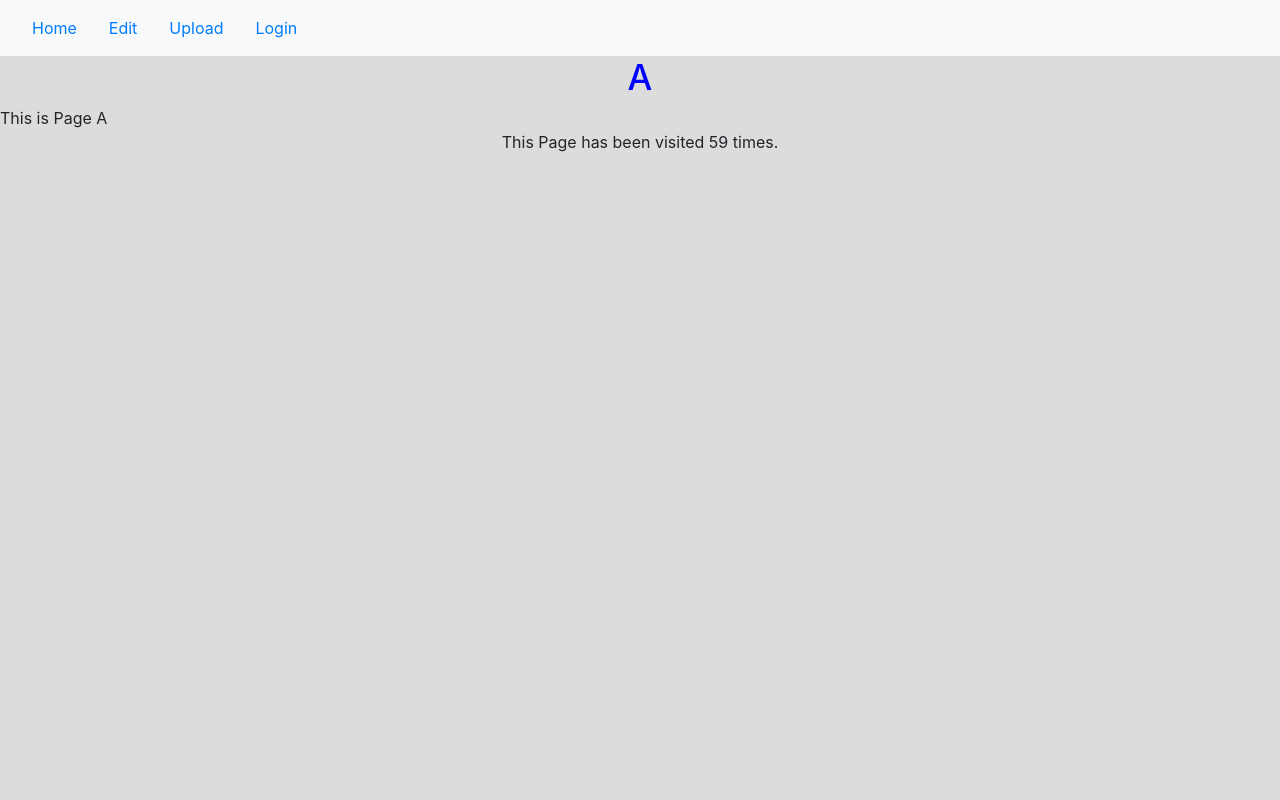
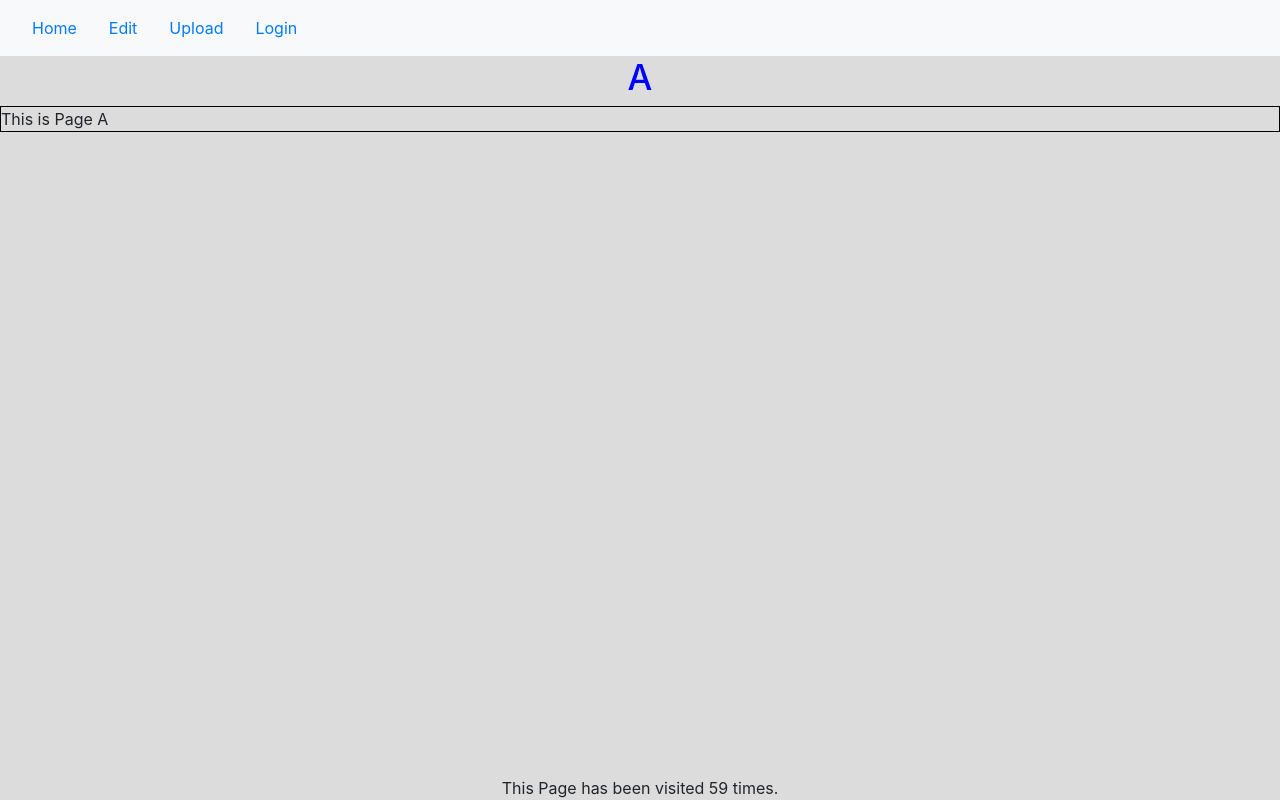
Before and after one commit to Joshua-km/Django, a Django app: page /wiki/A/ in a window 1280 px wide. Run offline with Django 3.2, Linux system fonts and the light colour scheme; data comes from the database, SQL or seed files in the repository; both versions use the stored data as it was after the commit; some libraries are stand-ins or nearby versions.

Commit message:
change of the pages

```diff
--- a/mysite/wiki/static/wiki/style.css
+++ b/mysite/wiki/static/wiki/style.css
@@ -27,5 +27,8 @@ object-position: right
 }
 .footer{
     /*border: 2px solid black;*/
-    padding-top: 15px
+    padding-top: 15px;
 }
+.container1{
+    border: 1px solid black;
+}
--- a/mysite/wiki/templates/wiki/detail.html
+++ b/mysite/wiki/templates/wiki/detail.html
@@ -15,12 +15,14 @@
 
     </nav>
   </nav>
+
 <h1>{{ page.title }}</h1>
+<div class="container1">
+{{page.content | safe}}
+</div>
 
-{{page.content | safe}}
+<footer class="fixed-bottom">
 <div class="text-center">This Page has been visited {{page.counter}} times.</div> <!--This is the page counter and the job of this is to display how many time the page has been visited by different users-->
-
-
-
+</footer>
 
 {% endblock %}
```
Also changed, not shown: mysite/db.sqlite3, 1 other file.
